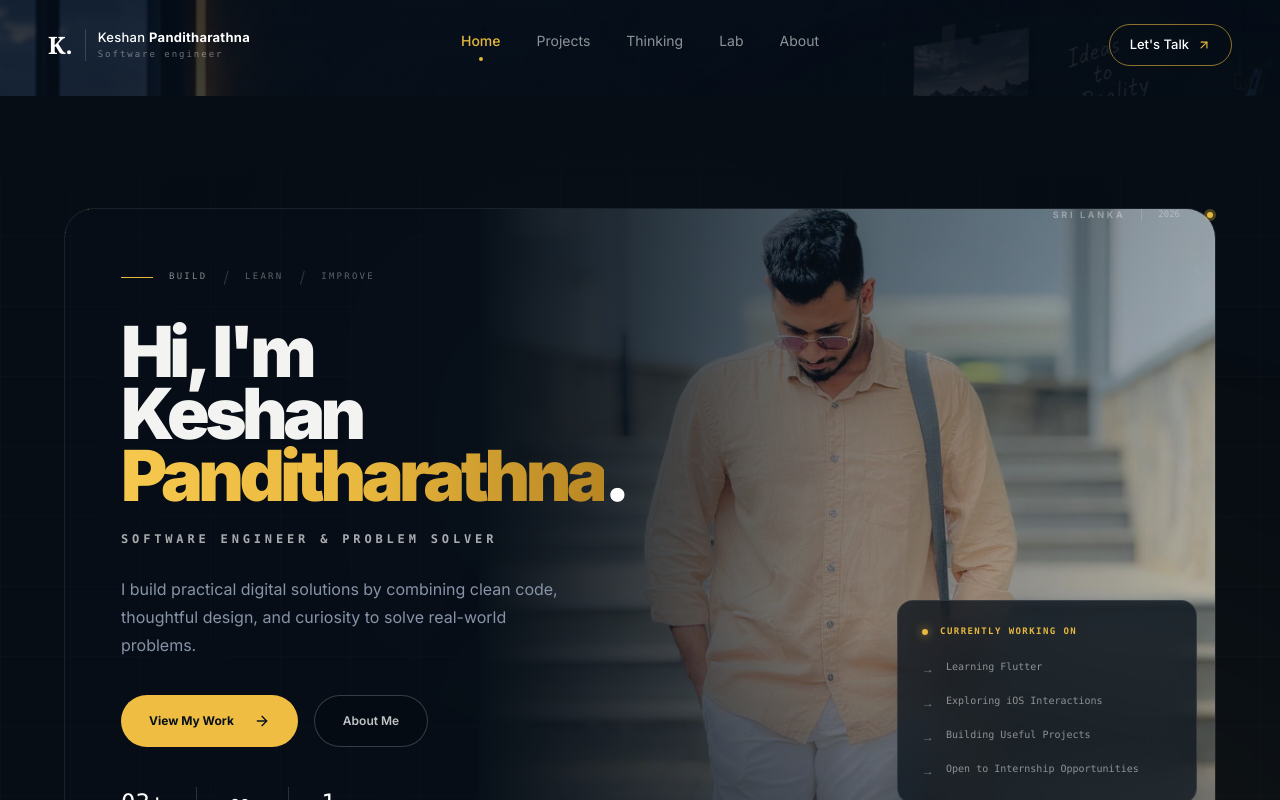
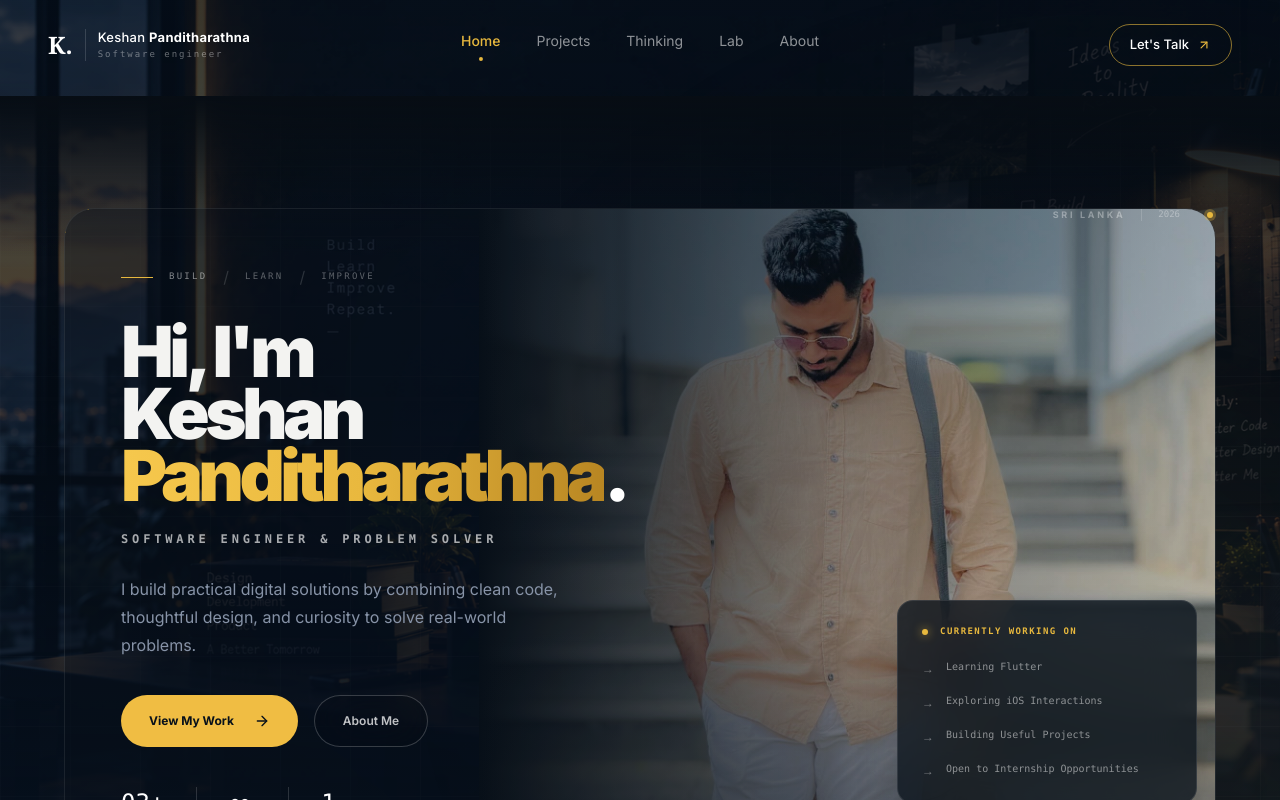
Before and after one commit to Keshpro/Keshanofficial_port, a Next.js app: page / in a window 1280 px wide. Shown: the top 800 px of the page. Built offline with nearby package versions, Linux system fonts and the light colour scheme.

Commit message:
hero bg changes

```diff
--- a/app/components/Hero.tsx
+++ b/app/components/Hero.tsx
@@ -14,15 +14,15 @@ import {
 
 export default function Hero() {
   return (
-    <section className="relative min-h-screen overflow-hidden bg-[#070d14] text-white">
+    <section className="relative min-h-screen overflow-hidden bg-transparent text-white">
 
       {/* ======================================================
           BACKGROUND
       ====================================================== */}
       <div className="pointer-events-none absolute inset-0">
-        <div className="absolute left-[30%] top-[10%] h-[500px] w-[500px] rounded-full bg-blue-500/[0.05] blur-[160px]" />
+        <div className="absolute left-[30%] top-[10%] h-125 w-125 rounded-full bg-blue-500/5 blur-[160px]" />
 
-        <div className="absolute bottom-[-20%] right-[-5%] h-[650px] w-[650px] rounded-full bg-[#d4a62a]/[0.08] blur-[180px]" />
+        <div className="absolute bottom-[-20%] right-[-5%] h-162.5 w-162.5 rounded-full bg-[#d4a62a]/8 blur-[180px]" />
 
         <div
           className="absolute inset-0 opacity-[0.025]"
```
